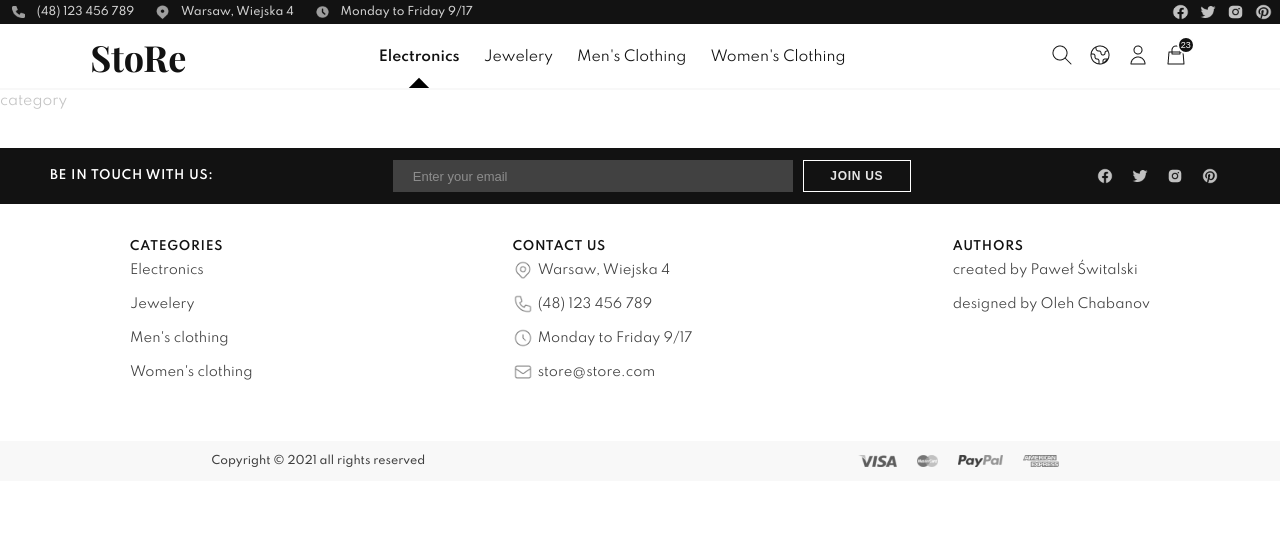
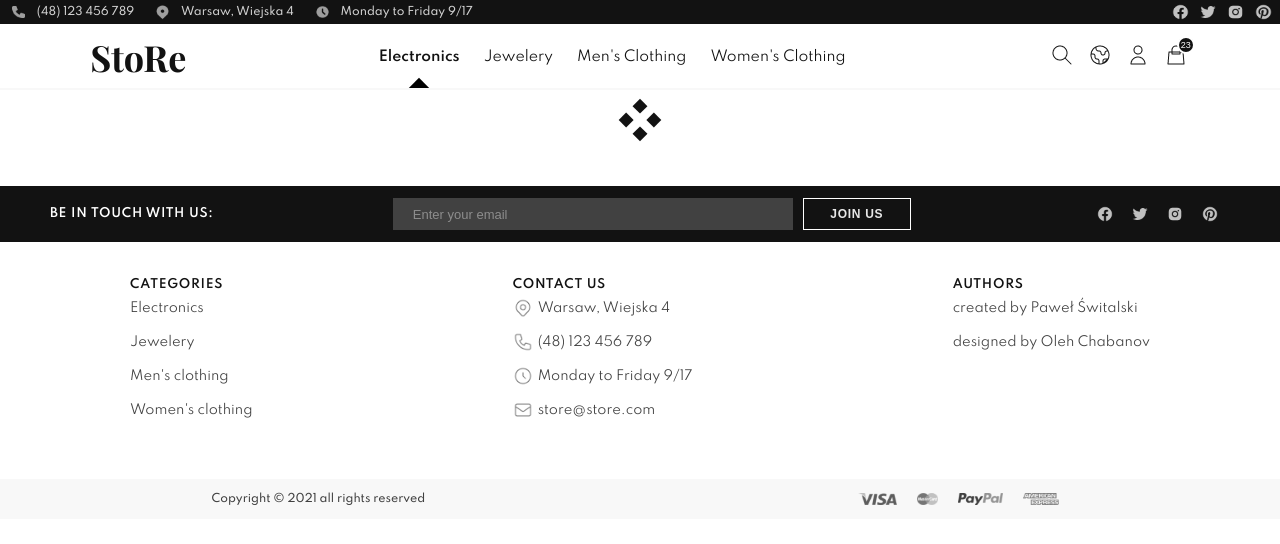
Before and after one commit to pswitalski/Store, a React (Create React App) app: page /category/electronics in a window 1280 px wide. Shown: the top 544 px of the page. Built offline with nearby package versions, Linux system fonts and the light colour scheme; no server answers.

Commit message:
create LoadingIndicator

```diff
--- /dev/null
+++ b/src/components/LoadingIndicator/LoadingIndicator.js
@@ -0,0 +1,18 @@
+import React from 'react';
+
+import { StyledLoadingIndicator, StyledContainer, StyledBoxTop, StyledBoxBottom, StyledBoxLeft, StyledBoxRight } from './LoadingIndicator.styles';
+
+const LoadingIndicator = () => {
+    return(
+        <StyledLoadingIndicator>
+            <StyledContainer>
+                <StyledBoxTop />
+                <StyledBoxRight />
+                <StyledBoxBottom />
+                <StyledBoxLeft />
+            </StyledContainer>
+        </StyledLoadingIndicator>
+    )
+}
+
+export default LoadingIndicator;
--- /dev/null
+++ b/src/components/LoadingIndicator/LoadingIndicator.styles.js
@@ -0,0 +1,87 @@
+import styled, {keyframes} from "styled-components";
+
+const scaleDown = keyframes`
+    0% {
+        transform: scale(1);
+    }
+
+    50% {
+        tranform: scale(0.5);
+    }
+
+    51% {
+        transform: scale(0.51) rotate(0);
+    }
+
+    60% {
+        transform: scale(0.6) rotate(90deg);
+    }
+
+    100% {
+        transform: scale(1) rotate(90deg);
+    }
+`;
+
+const scaleUp = keyframes`
+    0% {
+        transform: rotate(45deg) scale(1);
+    }
+
+    50% {
+        transform: rotate(45deg) scale(2);
+    }
+
+    51% {
+        transform: rotate(45deg) scale(2);
+    }
+
+    100% {
+        tranform: rotate(45deg) scale(1);
+    }
+`;
+
+export const StyledLoadingIndicator = styled.div`
+    width: 100%;
+    height: 60px;
+    position: relative;
+    display: flex;
+    justify-content: center;
+    align-items: center;
+`;
+
+export const StyledContainer = styled.div`
+    transform: rotate(45deg);
+    width: 20px;
+    height: 20px;
+    animation: ${scaleUp} 1s linear infinite;
+    display: flex;
+    flex-wrap: wrap;
+`;
+
+export const StyledBoxTop = styled.div`
+    background-color: ${props => props.theme.colors.dark};
+    width: 50%;
+    height: 50%;
+    animation: ${scaleDown} 1s linear infinite;
+`;
+
+export const StyledBoxRight = styled.div`
+    background-color: ${props => props.theme.colors.dark};
+    width: 50%;
+    height: 50%;
+    animation: ${scaleDown} 1s linear infinite;
+`;
+
+export const StyledBoxBottom = styled.div`
+    background-color: ${props => props.theme.colors.dark};
+    width: 50%;
+    height: 50%;
+    animation: ${scaleDown} 1s linear infinite;
+`;
+
+export const StyledBoxLeft = styled.div`
+    background-color: ${props => props.theme.colors.dark};
+    width: 50%;
+    height: 50%;
+    animation: ${scaleDown} 1s linear infinite;
+`;
--- a/src/components/Nav/NavMenu/BestsellerItem/BestsellerItem.js
+++ b/src/components/Nav/NavMenu/BestsellerItem/BestsellerItem.js
@@ -16,7 +16,6 @@ const BestsellerItem = ({id}) => {
 
     useEffect(() => {
         fetchData();
-        console.log('useEffect')
     }, [])
 
     console.log(itemData);
--- a/src/pages/Category.js
+++ b/src/pages/Category.js
@@ -1,16 +1,34 @@
-import React from 'react';
+import React, { useEffect, useState } from 'react';
 
 import { useParams } from 'react-router';
+
+import { getItemsFromCategory } from 'helpers/getItemsFromCategory';
+import { Wrapper } from 'assets/styles/Wrapper';
+
+import LoadingIndicator from 'components/LoadingIndicator/LoadingIndicator';
 
 const Category = () => {
 
     const { category } = useParams();
 
-    console.log(category)
+    const [isLoading, setIsLoading] = useState(true);
+    const [categoryData, setCategoryData] = useState({});
+
+    const fetchData = async () => {
+        const response = await getItemsFromCategory(category);
+        setCategoryData(response);
+    }
+
+    useEffect(() => {
+        fetchData();
+    }, [])
 
     return(
         <div className="category" >
-            category
+            <Wrapper>
+                <LoadingIndicator />
+
+            </Wrapper>
         </div>
     )
 }
--- a/src/pages/Page404.js
+++ b/src/pages/Page404.js
@@ -13,9 +13,6 @@ const Styled404 = styled.h2`
     text-align: center;
 `;
 
-const StyledDiv = styled.div`
-`;
-
 const Page404 = () => {
     return(
         <div className="page404">
```
